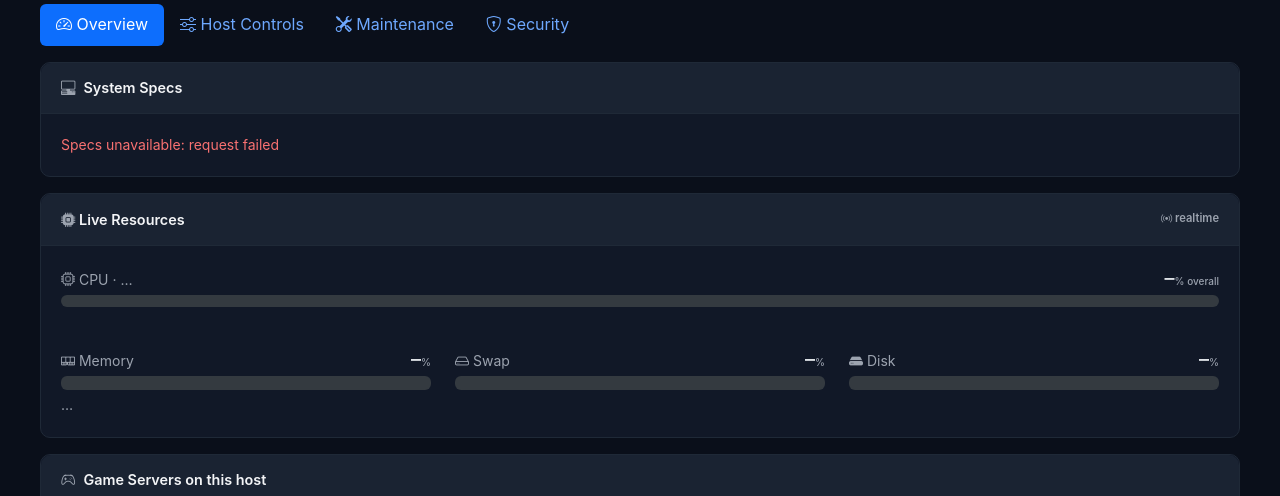
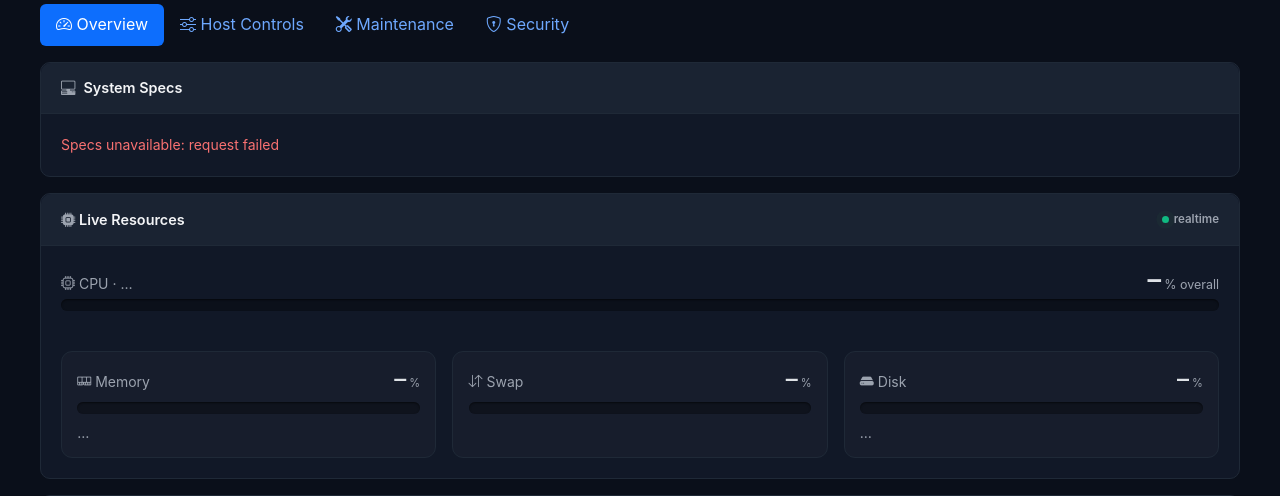
Before and after one commit to FMSMITH91/linuxgsm-panel, a Python web app: template templates/remote_manage.html in a window 1280 px wide. Shown: the part 125-621 px from the top of the page. Run offline with Jinja, Linux system fonts and the light colour scheme; the template is opened without the code that fills it: most values are stand-ins (such as "Sample title", 1, 10 or a date in 2020); some libraries are stand-ins or nearby versions.

Commit message:
change: polish the Live Resources card (pill bars, sheen, resource tiles, pulsing dot)
Restyles the CPU/memory/swap/disk display on the host page: the per-core AND overall/mem/swap/disk bars now share one rounded 'pill' track (inset shadow) with a subtle sheen gradient layered over the live colour, roomier per-core grid, Memory/Swap/Disk grouped into equal-height tiles, tabular-aligned numbers, a bigger overall-CPU figure, and a pulsing 'realtime' dot instead of the static icon. The JS targets the same element IDs, so behaviour is unchanged; the Swap bar now also colours by load for consistency.

Co-Authored-By: Claude Opus 4.8 <noreply@anthropic.com>

```diff
--- a/templates/base.html
+++ b/templates/base.html
@@ -341,15 +341,22 @@
       border-radius: 999px; padding: .25rem .75rem; font-family: monospace;
     }
 
-    /* ── PER-CORE CPU BARS ── */
-    .cpu-cores-grid { display: grid; grid-template-columns: repeat(auto-fill, minmax(150px, 1fr)); gap: 5px 14px; }
-    .core-row { display: flex; align-items: center; gap: 6px; }
-    .core-label { font-size: .66rem; color: #8b98a5; width: 42px; flex-shrink: 0; font-family: monospace; }
-    .core-track { flex: 1; height: 8px; background: #0d1420; border: 1px solid var(--border); border-radius: 4px; overflow: hidden; }
-    /* MUST be display:block — an inline <span> ignores width/height, so the fill
-       would never render or animate. */
-    .core-fill { display: block; height: 100%; width: 0; border-radius: 4px; transition: width .5s ease, background-color .5s ease; }
-    .core-val { font-size: .66rem; color: #c9d1d9; width: 34px; text-align: right; flex-shrink: 0; font-variant-numeric: tabular-nums; }
+    /* ── PER-CORE CPU BARS + Live-Resources bars ── */
+    .cpu-cores-grid { display: grid; grid-template-columns: repeat(auto-fill, minmax(200px, 1fr)); gap: 9px 22px; }
+    .core-row { display: flex; align-items: center; gap: 10px; }
+    .core-label { font-size: .68rem; color: #7d8896; width: 40px; flex-shrink: 0; font-family: ui-monospace, SFMono-Regular, Menlo, monospace; }
+    /* Rounded, inset "pill" track shared by the per-core bars AND the overall/mem/swap/disk bars
+       (the latter are Bootstrap .progress inside .live-res, restyled here to match). */
+    .core-track, .live-res .progress { position: relative; background: rgba(0,0,0,.34); border: 0; border-radius: 999px; overflow: hidden; box-shadow: inset 0 1px 2px rgba(0,0,0,.55); }
+    .core-track { flex: 1; height: 9px; }
+    /* MUST be display:block — an inline <span> ignores width/height, so the fill would never render.
+       The sheen gradient layers OVER the JS-set background-color to add depth without touching the JS. */
+    .core-fill, .live-res .progress-bar { display: block; height: 100%; width: 0; border-radius: 999px; background-image: linear-gradient(180deg, rgba(255,255,255,.33), rgba(255,255,255,.04) 55%, rgba(0,0,0,.10)); transition: width .5s ease, background-color .5s ease; }
+    .core-val { font-size: .68rem; color: #d7dee6; width: 42px; text-align: right; flex-shrink: 0; font-variant-numeric: tabular-nums; }
+    /* Memory / Swap / Disk tiles + the pulsing "realtime" dot in the card header. */
+    .res-tile { background: rgba(255,255,255,.025); border: 1px solid var(--border); border-radius: 11px; padding: .8rem .95rem; height: 100%; }
+    .rt-dot { display: inline-block; width: 7px; height: 7px; border-radius: 50%; background: var(--accent, #3fb950); box-shadow: 0 0 0 0 rgba(63,185,80,.6); animation: rtpulse 1.9s infinite; margin-right: 5px; vertical-align: baseline; }
+    @keyframes rtpulse { 0% { box-shadow: 0 0 0 0 rgba(63,185,80,.5); } 70% { box-shadow: 0 0 0 6px rgba(63,185,80,0); } 100% { box-shadow: 0 0 0 0 rgba(63,185,80,0); } }
 
     /* ── STATUS DOTS ── */
     .status-dot { display: inline-block; width: 8px; height: 8px; border-radius: 50%; margin-right: 5px; box-shadow: 0 0 6px currentColor; }
--- a/templates/remote_manage.html
+++ b/templates/remote_manage.html
@@ -55,54 +55,60 @@
 </div>
 
 <!-- Live Resources (realtime bars — same as the Panel Server) -->
-<div class="card mb-3" data-mtab="overview">
+<div class="card mb-3 live-res" data-mtab="overview">
   <div class="card-header d-flex justify-content-between align-items-center">
     <span><i class="bi bi-cpu-fill"></i> Live Resources</span>
-    <span class="text-secondary" style="font-size:.7rem;"><i class="bi bi-broadcast"></i> realtime</span>
+    <span class="text-secondary d-flex align-items-center" style="font-size:.72rem;"><span class="rt-dot"></span>realtime</span>
   </div>
   <div class="card-body">
     <!-- CPU (overall + per-core) — full width on top -->
     <div class="mb-4">
       <div class="d-flex justify-content-between align-items-baseline mb-1">
         <span class="small text-secondary"><i class="bi bi-cpu"></i> CPU · <span id="cpu-cores-label">…</span></span>
-        <span class="h5 mb-0"><span id="cpu-overall-val">–</span><small class="text-secondary" style="font-size:.5em;">% overall</small></span>
+        <span class="mb-0 fw-semibold" style="font-size:1.7rem;line-height:1;font-variant-numeric:tabular-nums;letter-spacing:-.01em;"><span id="cpu-overall-val">–</span><small class="text-secondary" style="font-size:.46em;font-weight:400;letter-spacing:0;"> % overall</small></span>
       </div>
       <div class="progress mb-3" style="height:12px;">
         <div class="progress-bar bg-success" id="cpu-overall-bar" role="progressbar" style="width:0%"></div>
       </div>
       <div id="cpu-cores" class="cpu-cores-grid"></div>
     </div>
-    <!-- Memory / Swap / Disk — three equal columns so it stays balanced at any core count -->
-    <div class="row g-4">
+    <!-- Memory / Swap / Disk — three equal tiles so it stays balanced at any core count -->
+    <div class="row g-3">
       <div class="col-md-4">
-        <div class="d-flex justify-content-between align-items-baseline mb-1">
+        <div class="res-tile">
+          <div class="d-flex justify-content-between align-items-baseline mb-2">
             <span class="small text-secondary"><i class="bi bi-memory"></i> Memory</span>
-          <span class="h5 mb-0"><span id="ram-val">–</span><small class="text-secondary" style="font-size:.5em;">%</small></span>
-        </div>
-        <div class="progress mb-1" style="height:14px;">
+            <span class="h4 mb-0" style="font-variant-numeric:tabular-nums;"><span id="ram-val">–</span><small class="text-secondary" style="font-size:.46em;font-weight:400;"> %</small></span>
+          </div>
+          <div class="progress mb-2" style="height:12px;">
             <div class="progress-bar bg-info" id="ram-bar" role="progressbar" style="width:0%"></div>
           </div>
-        <div class="small text-secondary" id="ram-detail">…</div>
+          <div class="small text-secondary" id="ram-detail" style="font-variant-numeric:tabular-nums;">…</div>
+        </div>
       </div>
       <div class="col-md-4">
-        <div class="d-flex justify-content-between align-items-baseline mb-1">
-          <span class="small text-secondary"><i class="bi bi-hdd"></i> Swap</span>
-          <span class="h5 mb-0"><span id="swap-val">–</span><small class="text-secondary" style="font-size:.5em;">%</small></span>
-        </div>
-        <div class="progress mb-1" style="height:14px;">
+        <div class="res-tile">
+          <div class="d-flex justify-content-between align-items-baseline mb-2">
+            <span class="small text-secondary"><i class="bi bi-arrow-down-up"></i> Swap</span>
+            <span class="h4 mb-0" style="font-variant-numeric:tabular-nums;"><span id="swap-val">–</span><small class="text-secondary" style="font-size:.46em;font-weight:400;"> %</small></span>
+          </div>
+          <div class="progress mb-2" style="height:12px;">
             <div class="progress-bar bg-secondary" id="swap-bar" role="progressbar" style="width:0%"></div>
           </div>
-        <div class="small text-secondary" id="swap-detail"></div>
+          <div class="small text-secondary" id="swap-detail" style="font-variant-numeric:tabular-nums;"></div>
+        </div>
       </div>
       <div class="col-md-4">
-        <div class="d-flex justify-content-between align-items-baseline mb-1">
+        <div class="res-tile">
+          <div class="d-flex justify-content-between align-items-baseline mb-2">
             <span class="small text-secondary"><i class="bi bi-hdd-fill"></i> Disk</span>
-          <span class="h5 mb-0"><span id="disk-val">–</span><small class="text-secondary" style="font-size:.5em;">%</small></span>
-        </div>
-        <div class="progress mb-1" style="height:14px;">
+            <span class="h4 mb-0" style="font-variant-numeric:tabular-nums;"><span id="disk-val">–</span><small class="text-secondary" style="font-size:.46em;font-weight:400;"> %</small></span>
+          </div>
+          <div class="progress mb-2" style="height:12px;">
             <div class="progress-bar bg-primary" id="disk-bar" role="progressbar" style="width:0%"></div>
           </div>
-        <div class="small text-secondary" id="disk-detail"></div>
+          <div class="small text-secondary" id="disk-detail" style="font-variant-numeric:tabular-nums;">…</div>
+        </div>
       </div>
     </div>
   </div>
@@ -966,7 +972,7 @@ function pollLive(){
     document.getElementById('ram-detail').textContent=fmtGB(d.ram_used||0)+' / '+fmtGB(d.ram_total||0)+' used';
     var sp=d.swap_percent||0;
     document.getElementById('swap-val').textContent=sp;
-    document.getElementById('swap-bar').style.width=sp+'%';
+    var sb=document.getElementById('swap-bar'); sb.style.width=sp+'%'; sb.style.backgroundColor=barColor(sp);
     document.getElementById('swap-detail').textContent=d.swap_total?(fmtGB(d.swap_used||0)+' / '+fmtGB(d.swap_total)+' used'):'No swap configured';
     var dp=d.disk_percent||0;
     document.getElementById('disk-val').textContent=dp;
```
Lines whose indentation alone changed are shown as unchanged.
